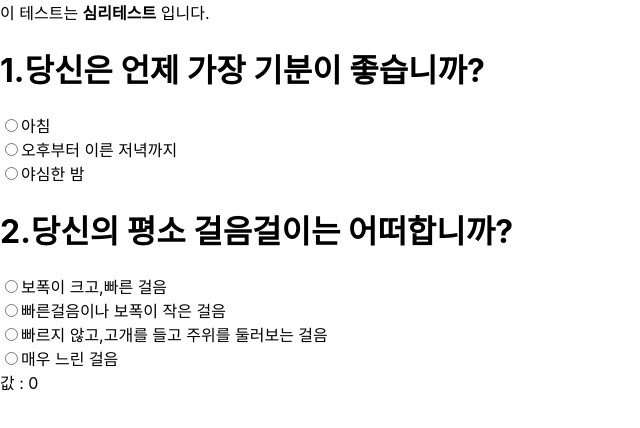
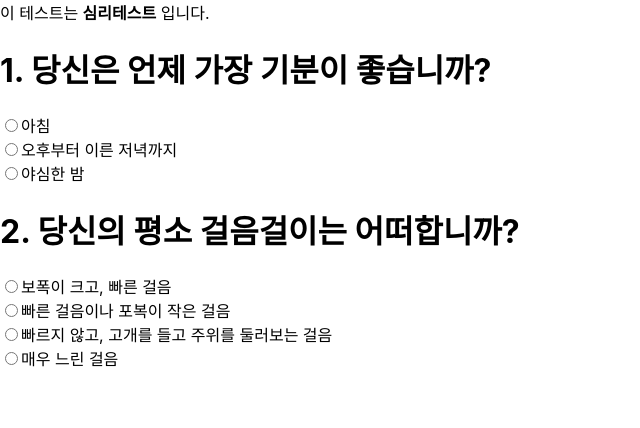
Before and after one commit to Honghyeonji/react_study, a React (Create React App) app: page / in a window 1280 px wide. Shown: the top 428 px of the page, without its empty margins (0-640 px from the left). Built offline with nearby package versions, Linux system fonts and the light colour scheme.

Commit message:
radio button

```diff
--- a/package.json
+++ b/package.json
@@ -8,7 +8,10 @@
     "@testing-library/user-event": "^12.1.10",
     "react": "^17.0.2",
     "react-dom": "^17.0.2",
+    "react-redux": "^7.2.6",
     "react-scripts": "4.0.3",
+    "redux": "^4.1.2",
+    "redux-devtools-extension": "^2.13.9",
     "web-vitals": "^1.0.1"
   },
   "scripts": {
--- a/src/App.js
+++ b/src/App.js
@@ -1,16 +1,60 @@
 import React, { Component, Fragment } from 'react';
-import PersonalityTest from './personalityTest'
+import PersonalityTest from './component/personalityTest'
+// import { Result } from './component/result';
 import TestName from './testName'
+// import CounterContainer from './containers/CounterContainer';
 
-class App extends Component {
-  render() {
-    return (
-      <Fragment>
-        <TestName name="심리테스트"/>
-        <PersonalityTest />
-      </Fragment>
-    );
-  }
+export default function App() {
+
+  // const questions = [
+  //   {
+  //       question_number : 1,
+  //       question : "1. 당신은 언제 가장 기분이 좋습니까?",
+  //       answer: ["아침", "오후부터 이른 저녁까지", "야심한 밤"],
+  //       answer_value: [2, 4, 6]
+  //   },
+  //   {
+  //       question_number : 2,
+  //       question : "2.당신의 평소 걸음걸이는 어떠합니까?",
+  //       answer: ["보폭이 크고,빠른 걸음", "빠른걸음이나 보폭이 작은 걸음", "빠르지 않고,고개를 들고 주위를 둘러보는 걸음", "매우 느린 걸음"],
+  //       answer_value: [6, 4, 7, 2]
+  //   }
+  // ];
+
+  // const answerList = ({props}) => {
+  //   const result = [];
+  //   const len = props.answer.length;
+  //   const testNumber = 'testNumber'.concat(props.question_number)
+  //   for (let i = 0; i < len; i++){
+  //     result.push(
+  //       <input key={i} name = {testNumber} type = "radio">
+  //         {props.answer[i]}
+  //       </input>
+  //     );
+  //   };
+  // return result
+  // }
+
+  return (
+    <div>
+      <TestName name="심리테스트"/>
+      <PersonalityTest />
+      {/* <CounterContainer /> */}
+    </div>
+  )
 }
 
-export default App;
+
+
+// class App extends Component {
+//   render() {
+//     return (
+//       <Fragment>
+//         <TestName name="심리테스트"/>
+//         <PersonalityTest />
+//       </Fragment>
+//     );
+//   }
+// }
+
+// export default App;
--- /dev/null
+++ b/src/component/answerList.js
@@ -0,0 +1,15 @@
+
+
+export default function answerList(props) {
+    const questionAnswer = props.answer.map((answer) => (
+            <div>
+                <input name = {props.id} type = "radio" />
+                {answer}
+            </div>
+    ));
+    return (
+        <div>
+            {questionAnswer}
+        </div>
+    );
+}
--- /dev/null
+++ b/src/component/personalityTest.js
@@ -0,0 +1,139 @@
+import React, { Component } from 'react';
+import { questions } from "./questions";
+// import { Inputs } from "./inputs"
+import answerList from './answerList';
+import { render } from '@testing-library/react';
+
+export default function personalityTest(props) {
+    const questionList = questions.map((ques) => (
+    <div>
+        <h1>{ques.question}</h1>
+        {answerList(ques)}
+    </div>));
+    return (
+        <div>
+            {questionList}
+        </div>
+    );
+}
+
+// function Test(e) {
+//   return(
+//     <div>
+//       {questions && questions.map((ques, index) => (
+//         <div key = {index}>
+//           <Inputs ques = {ques} e = {e} q_n = {index}/>
+//         </div>
+//       ))}
+//       <br/>
+//     </div>
+//   )
+// }
+
+// class PersonalityTest extends Component {
+//   state = {
+//     test : [0, 0, 0, 0, 0, 0, 0, 0, 0],
+//     resultScore : 0,
+//     resultType : 0
+//   }
+//   //input의 name은 문제의 번호, value는 선택버튼의 값으로 클릭하면 state test list에 저장됨
+//   updateEvent = (e) => {
+//     this.state.test[e.target.name] = parseInt(e.target.value);
+//   }
+
+//   resultEvent = () => {
+//     for(let i = 0; i<this.state.test.length; i++){
+//       this.state.resultScore += this.state.test[i];
+//     }
+
+//     if(this.state.resultScore >= 60){
+//       this.state.resultType = 1
+//     }else if(51 <= this.state.resultScore && this.state.resultScore <= 59){
+//       this.state.resultType = 2
+//     }else if(41 <= this.state.resultScore && this.state.resultScore <= 49){
+//       this.state.resultType = 3
+//     }else if(31 <= this.state.resultScore && this.state.resultScore <= 39){
+//       this.state.resultType = 4
+//     }else if(21 <= this.state.resultScore && this.state.resultScore <= 29){
+//       this.state.resultType = 5
+//     }else{
+//       this.state.resultType = 6
+//     }
+//   }
+
+
+
+
+//   render() {
+//     return (
+//       <div>
+//         <Test e= {this.updateEvent}/>
+//         <button onClick = {this.resultEvent}>결과 확인</button>
+
+//         {/* <div>
+//             <div>
+//                 <h1>1.당신은 언제 가장 기분이 좋습니까?</h1>
+//                 <input
+//                     value="morning"
+//                     name="testNumber1"
+//                     type="radio"
+//                     onChange={this.handleCount_2}
+//                 />아침
+//                 <br/>
+//                 <input
+//                     value="evening"
+//                     name="testNumber1"
+//                     type="radio"
+//                     onChange={this.handleCount_4}
+//                 />오후부터 이른 저녁까지
+//                 <br/>
+//                 <input
+//                     value="night"
+//                     name="testNumber1"
+//                     type="radio"
+//                     onChange={this.handleCount_6}
+//                 />야심한 밤
+//                 <br/>
+//             </div>
+//             <div>
+//                 <h1>
+//                     2.당신의 평소 걸음걸이는 어떠합니까?
+//                 </h1>
+//                 <input
+//                     name="testNumber2"
+//                     type="radio"
+//                     onChange={this.handleCount_6}
+//                 />보폭이 크고,빠른 걸음
+//                 <br/>
+//                 <input
+//                     name="testNumber2"
+//                     type="radio"
+//                     onChange={this.handleCount_4}
+//                 />빠른걸음이나 보폭이 작은 걸음
+//                 <br/>
+//                 <input
+//                     name="testNumber2"
+//                     type="radio"
+//                     onChange={this.handleCount_7}
+//                 />빠르지 않고,고개를 들고 주위를 둘러보는 걸음
+//                 <br/>
+//                 <input
+//                     name="testNumber2"
+//                     type="radio"
+//                     onChange={this.handleCount_2}
+//                 />매우 느린 걸음
+//                 <br/>
+//             </div>
+//         </div>
+//         <div>
+//             값 : {this.state.Count}
+//         </div> */}
+//         {/* <div>값: {this.state.number}</div>
+//         <button onClick={this.handleIncrease}>+</button>
+//         <button onClick={this.handleDecrease}>-</button> */}
+//       </div>
+//     );
+//   }
+// }
+
+// export default PersonalityTest;
--- /dev/null
+++ b/src/component/questions.js
@@ -0,0 +1,14 @@
+export const questions = [
+    {
+        id : 0,
+        question : "1. 당신은 언제 가장 기분이 좋습니까?",
+        answer: ["아침", "오후부터 이른 저녁까지", "야심한 밤"],
+        answer_value: [2, 4, 6]
+    },
+    {
+        id : 1,
+        question : "2. 당신의 평소 걸음걸이는 어떠합니까?",
+        answer : ["보폭이 크고, 빠른 걸음", "빠른 걸음이나 포복이 작은 걸음", "빠르지 않고, 고개를 들고 주위를 둘러보는 걸음", "매우 느린 걸음"],
+        answer_value : [6, 4, 7, 2]
+    }
+];
--- /dev/null
+++ b/src/containers/CounterContainer.js
@@ -0,0 +1,27 @@
+import React from 'react';
+import { useSelector, useDispatch } from 'react-redux';
+import Counter from '../components/Counter';
+import { setScore } from '../modules/counter';
+
+function CounterContainer() {
+
+  const { number, diff } = useSelector(state => ({
+    test: state.counter.test,
+    questionNum: state.counter.questionNum,
+    questionScore = 0,
+  }));
+
+  const dispatch = useDispatch();
+
+  const onSetDiff = diff => dispatch(setScore(diff));
+
+  return (
+    <Counter
+      number={number}
+      diff={diff}
+      onSetDiff={onSetDiff}
+    />
+  );
+}
+
+export default CounterContainer;
```
Also changed, not shown: src/component/index.js (added, +26 -0 lines), src/index.js (+27 -0 lines), src/modules/counter.js (added, +22 -0 lines), src/modules/index.js (added, +10 -0 lines), 2 other files (tests, documents, lock files or other folders).
